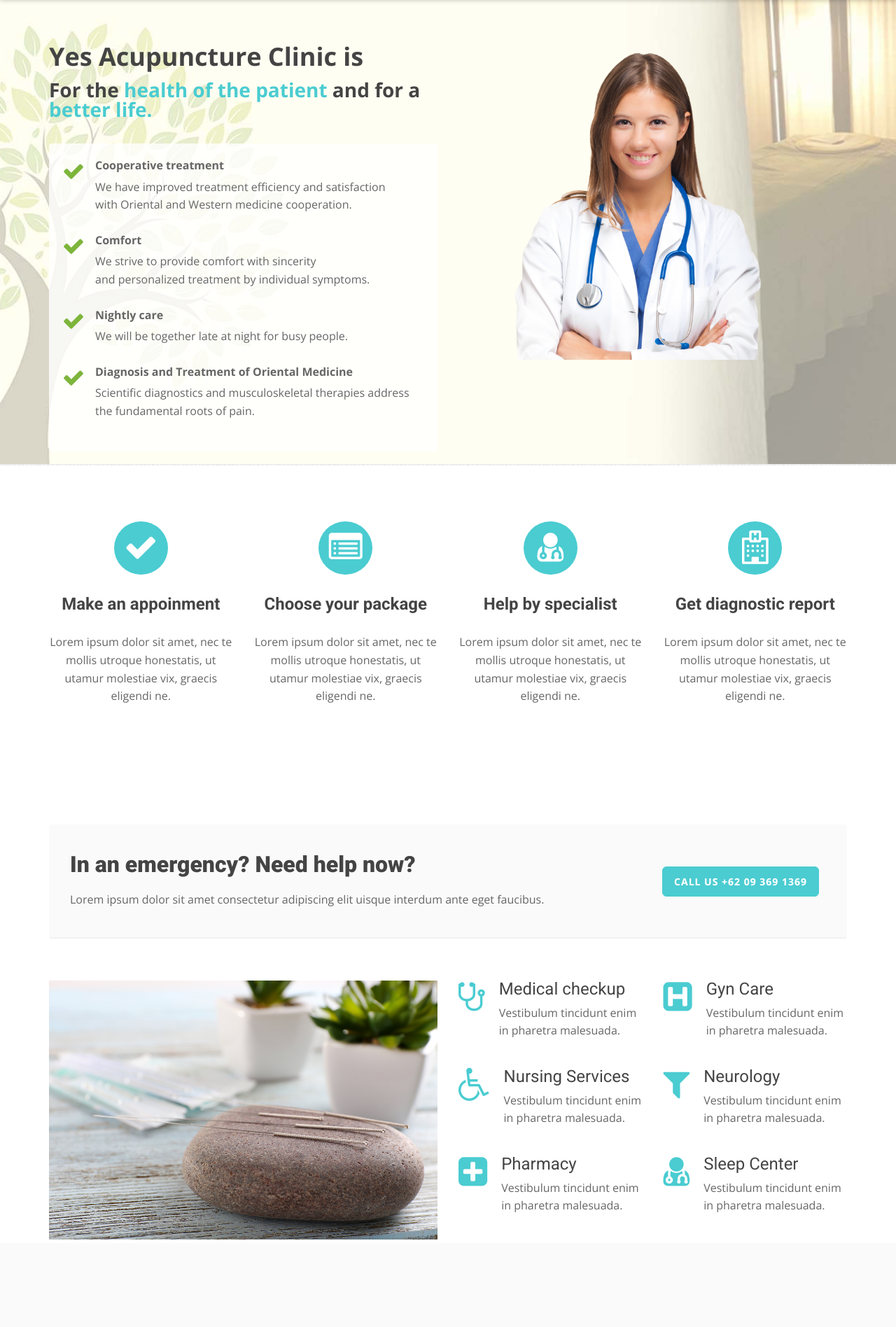
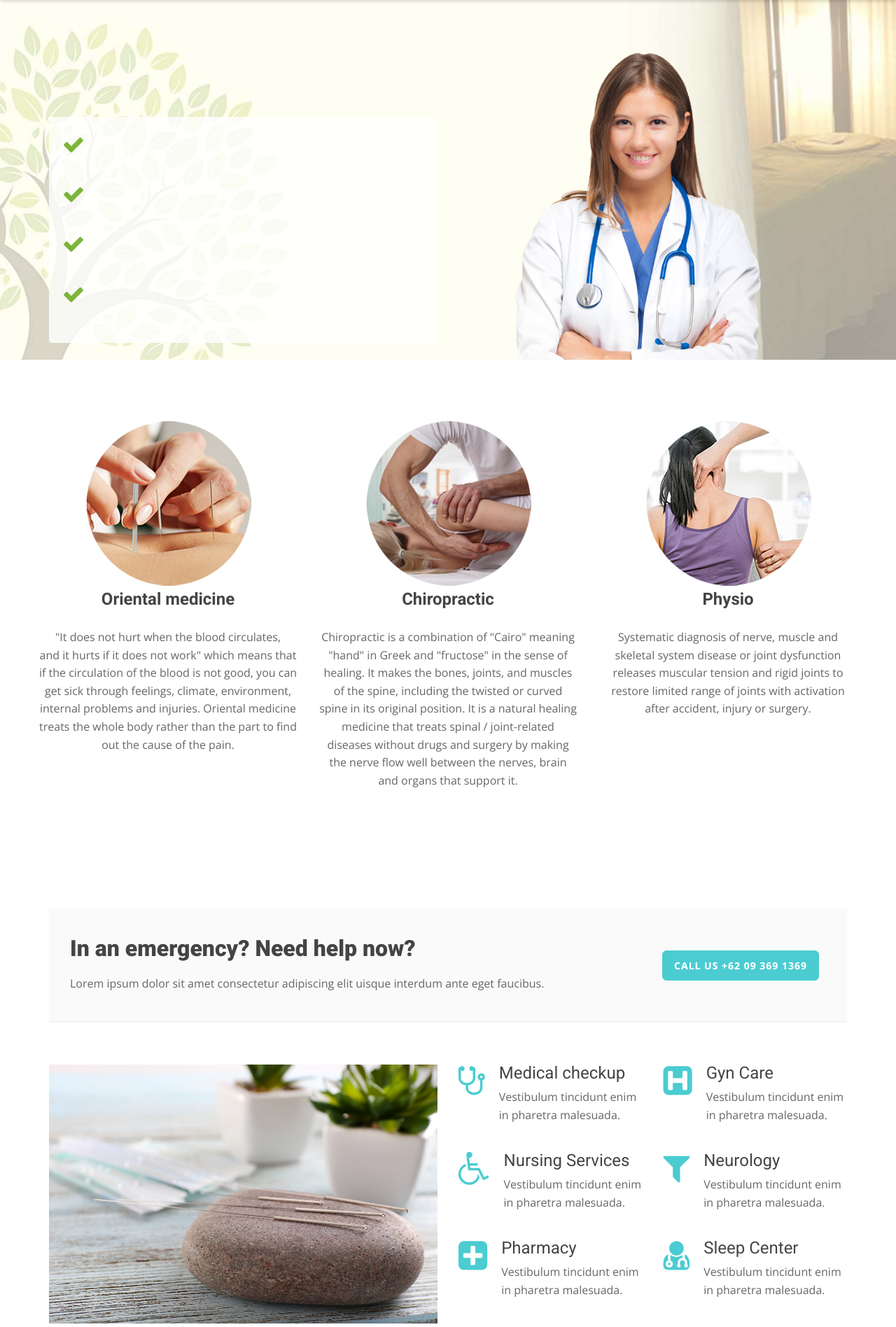
Before and after one commit to myunghwapark/yesAcupucture, a PHP site: page /index.php in a window 1280 px wide. Shown: the part 137-2033 px from the top of the page at 70% size. Run offline with PHP 8.4, Linux system fonts and the light colour scheme; data that the repository does not hold is empty.

Commit message:
Add services

```diff
--- a/index.php
+++ b/index.php
@@ -45,49 +45,38 @@
 
       <div class="container">
         <div class="row">
-          <div class="col-sm-3 col-md-3">
+          <div class="row">
+          <div class="col-sm-4 col-md-4">
             <div class="wow fadeInUp" data-wow-delay="0.2s">
               <div class="box text-center">
 
-                <i class="fa fa-check fa-3x circled bg-skin"></i>
-                <h4 class="h-bold">Make an appoinment</h4>
-                <p>
-                  Lorem ipsum dolor sit amet, nec te mollis utroque honestatis, ut utamur molestiae vix, graecis eligendi ne.
+                <img src="img/photo/service_icon1.png" />
+                <h4 class="h-bold" data-tag="service_title1">Oriental medicine</h4>
+                <p data-tag="service_contents1">
+                  &quot;It does not hurt when the blood circulates,<br/> and it hurts if it does not work&quot; which means that if the circulation of the blood is not good, you can get sick through feelings, climate, environment, internal problems and injuries. Oriental medicine treats the whole body rather than the part to find out the cause of the pain.
                 </p>
               </div>
             </div>
           </div>
-          <div class="col-sm-3 col-md-3">
+          <div class="col-sm-4 col-md-4">
             <div class="wow fadeInUp" data-wow-delay="0.2s">
               <div class="box text-center">
 
-                <i class="fa fa-list-alt fa-3x circled bg-skin"></i>
-                <h4 class="h-bold">Choose your package</h4>
-                <p>
-                  Lorem ipsum dolor sit amet, nec te mollis utroque honestatis, ut utamur molestiae vix, graecis eligendi ne.
+                <img src="img/photo/service_icon2.png" />
+                <h4 class="h-bold" data-tag="service_title2">Chiropractic</h4>
+                <p data-tag="service_contents2">
+                  Chiropractic is a combination of &quot;Cairo&quot; meaning &quot;hand&quot; in Greek and &quot;fructose&quot; in the sense of healing. It makes the bones, joints, and muscles of the spine, including the twisted or curved spine in its original position. It is a natural healing medicine that treats spinal / joint-related diseases without drugs and surgery by making the nerve flow well between the nerves, brain and organs that support it.
                 </p>
               </div>
             </div>
           </div>
-          <div class="col-sm-3 col-md-3">
+          <div class="col-sm-4 col-md-4">
             <div class="wow fadeInUp" data-wow-delay="0.2s">
               <div class="box text-center">
-                <i class="fa fa-user-md fa-3x circled bg-skin"></i>
-                <h4 class="h-bold">Help by specialist</h4>
-                <p>
-                  Lorem ipsum dolor sit amet, nec te mollis utroque honestatis, ut utamur molestiae vix, graecis eligendi ne.
-                </p>
-              </div>
-            </div>
-          </div>
-          <div class="col-sm-3 col-md-3">
-            <div class="wow fadeInUp" data-wow-delay="0.2s">
-              <div class="box text-center">
-
-                <i class="fa fa-hospital-o fa-3x circled bg-skin"></i>
-                <h4 class="h-bold">Get diagnostic report</h4>
-                <p>
-                  Lorem ipsum dolor sit amet, nec te mollis utroque honestatis, ut utamur molestiae vix, graecis eligendi ne.
+                <img src="img/photo/service_icon3.png" />
+                <h4 class="h-bold" data-tag="service_title3">Physio</h4>
+                <p data-tag="service_contents3">
+                  Systematic diagnosis of nerve, muscle and skeletal system disease or joint dysfunction releases muscular tension and rigid joints to restore limited range of joints with activation after accident, injury or surgery.
                 </p>
               </div>
             </div>
--- a/resources/en.json
+++ b/resources/en.json
@@ -34,5 +34,11 @@
     "non_acc_acupunture_initial": "General Initial <span>$55</span>",
     "non_acc_acupunture_initial_time": "50 minutes",
     "non_acc_acupunture_followup": "General Follow-up<span>$45</span>",
-    "non_acc_acupunture_followup_time": "45 minutes"
+    "non_acc_acupunture_followup_time": "45 minutes",
+    "service_title1": "Oriental medicine",
+    "service_contents1": "&quot;It does not hurt when the blood circulates,<br/> and it hurts if it does not work&quot; which means that if the circulation of the blood is not good, you can get sick through feelings, climate, environment, internal problems and injuries. Oriental medicine treats the whole body rather than the part to find out the cause of the pain.",
+    "service_title2": "Chiropractic",
+    "service_contents2": "Chiropractic is a combination of &quot;Cairo&quot; meaning &quot;hand&quot; in Greek and &quot;fructose&quot; in the sense of healing. It makes the bones, joints, and muscles of the spine, including the twisted or curved spine in its original position. It is a natural healing medicine that treats spinal / joint-related diseases without drugs and surgery by making the nerve flow well between the nerves, brain and organs that support it.",
+	"service_title3": "Physio",
+    "service_contents3": "Systematic diagnosis of nerve, muscle and skeletal system disease or joint dysfunction releases muscular tension and rigid joints to restore limited range of joints with activation after accident, injury or surgery.",
 }
```
Also changed, not shown: resources/kr.json (+8 -1 lines), img/photo/service_icon1.png (added), img/photo/service_icon2.png (added), img/photo/service_icon3.png (added).
